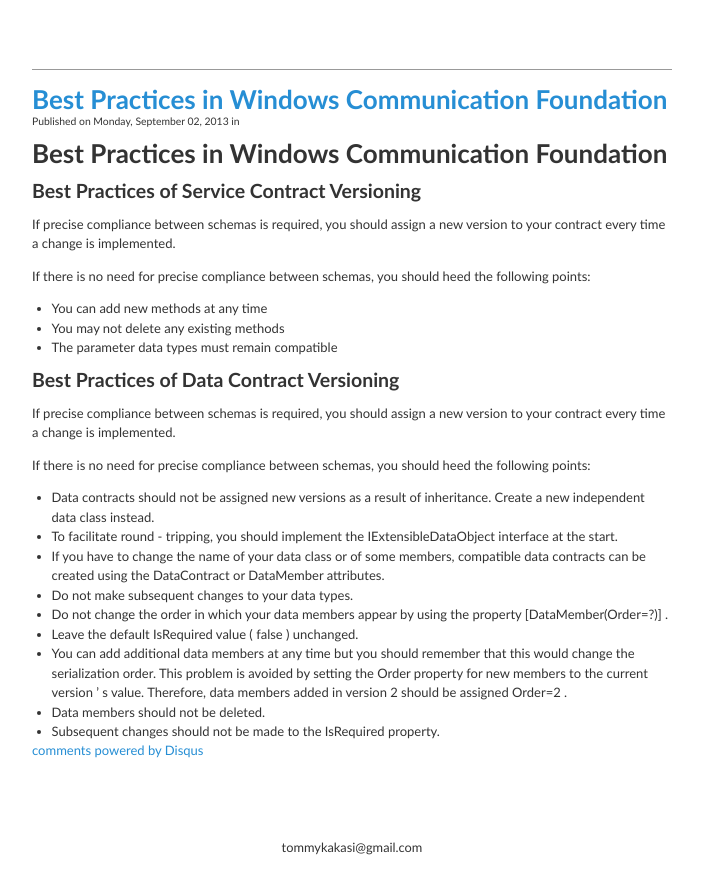
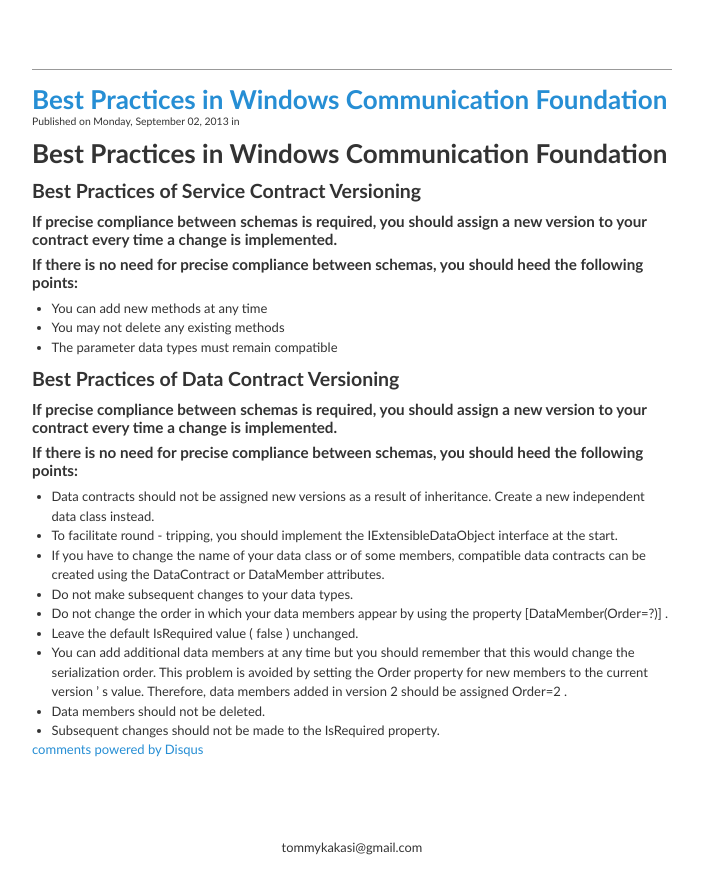
Before and after one commit to tommykakashi/tommy, a Jekyll site: the page built from blog/_posts/2013-09-02-Best-Practices-in-WCF.md, in a window 1280 px wide. Shown: the top 894 px of the page, without its empty margins (288-991 px from the left). Built offline with Jekyll 4.4.1, drawn with Linux system fonts in a browser that asks for light colours; nearby versions of some CDN libraries; some web fonts are replaced; Markdown is read by kramdown in place of the engine named in the settings; comment, search, counter and statistics services are not loaded.

```diff
--- a/blog/_posts/2013-09-02-Best-Practices-in-WCF.md
+++ b/blog/_posts/2013-09-02-Best-Practices-in-WCF.md
@@ -7,26 +7,24 @@ title: Best Practices in Windows Communication Foundation
 
 ## Best Practices of Service Contract Versioning
 
-If precise compliance between schemas is required, you should assign a new version to your contract
-every time a change is implemented.
+###If precise compliance between schemas is required, you should assign a new version to your contract every time a change is implemented.
 
-If there is no need for precise compliance between schemas, you should heed the following points:
-* You can add new methods at any time
-* You may not delete any existing methods
-* The parameter data types must remain compatible
+###If there is no need for precise compliance between schemas, you should heed the following points:
+- You can add new methods at any time
+- You may not delete any existing methods
+- The parameter data types must remain compatible
 
 ## Best Practices of Data Contract Versioning
 
-If precise compliance between schemas is required, you should assign a new version to your contract
-every time a change is implemented.
+###If precise compliance between schemas is required, you should assign a new version to your contract every time a change is implemented.
 
-If there is no need for precise compliance between schemas, you should heed the following points:
-* Data contracts should not be assigned new versions as a result of inheritance. Create a new independent data class instead.
-* To facilitate round - tripping, you should implement the IExtensibleDataObject interface at the start.
-* If you have to change the name of your data class or of some members, compatible data contracts can be created using the DataContract or DataMember attributes.
-* Do not make subsequent changes to your data types.
-* Do not change the order in which your data members appear by using the property [DataMember(Order=?)] .
-* Leave the default IsRequired value ( false ) unchanged.
-* You can add additional data members at any time but you should remember that this would change the serialization order. This problem is avoided by setting the Order property for new members to the current version ’ s value. Therefore, data members added in version 2 should be assigned Order=2 .
-* Data members should not be deleted.
-* Subsequent changes should not be made to the IsRequired property.
+###If there is no need for precise compliance between schemas, you should heed the following points:
+- Data contracts should not be assigned new versions as a result of inheritance. Create a new independent data class instead.
+- To facilitate round - tripping, you should implement the IExtensibleDataObject interface at the start.
+- If you have to change the name of your data class or of some members, compatible data contracts can be created using the DataContract or DataMember attributes.
+- Do not make subsequent changes to your data types.
+- Do not change the order in which your data members appear by using the property [DataMember(Order=?)] .
+- Leave the default IsRequired value ( false ) unchanged.
+- You can add additional data members at any time but you should remember that this would change the serialization order. This problem is avoided by setting the Order property for new members to the current version ’ s value. Therefore, data members added in version 2 should be assigned Order=2 .
+- Data members should not be deleted.
+- Subsequent changes should not be made to the IsRequired property.
```
